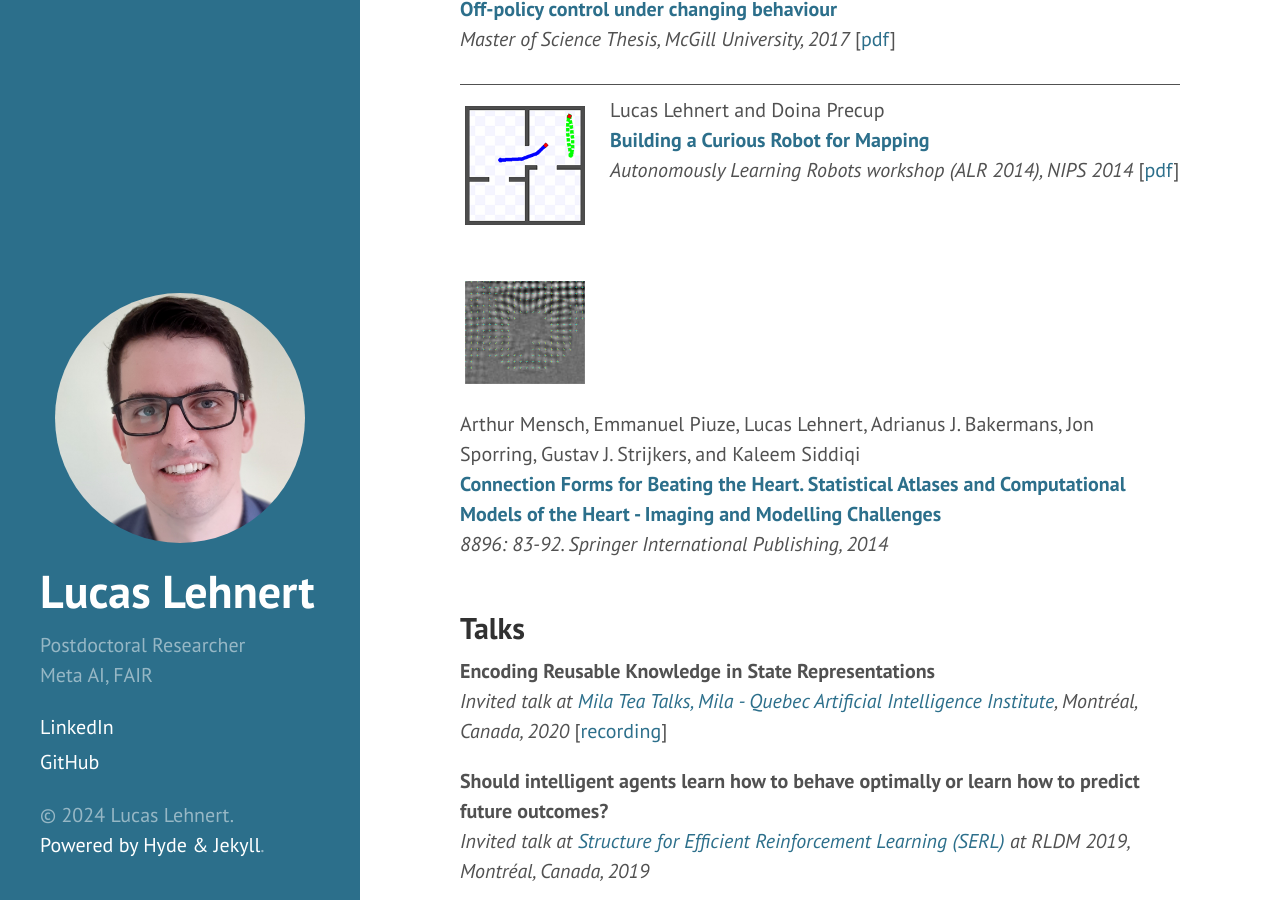
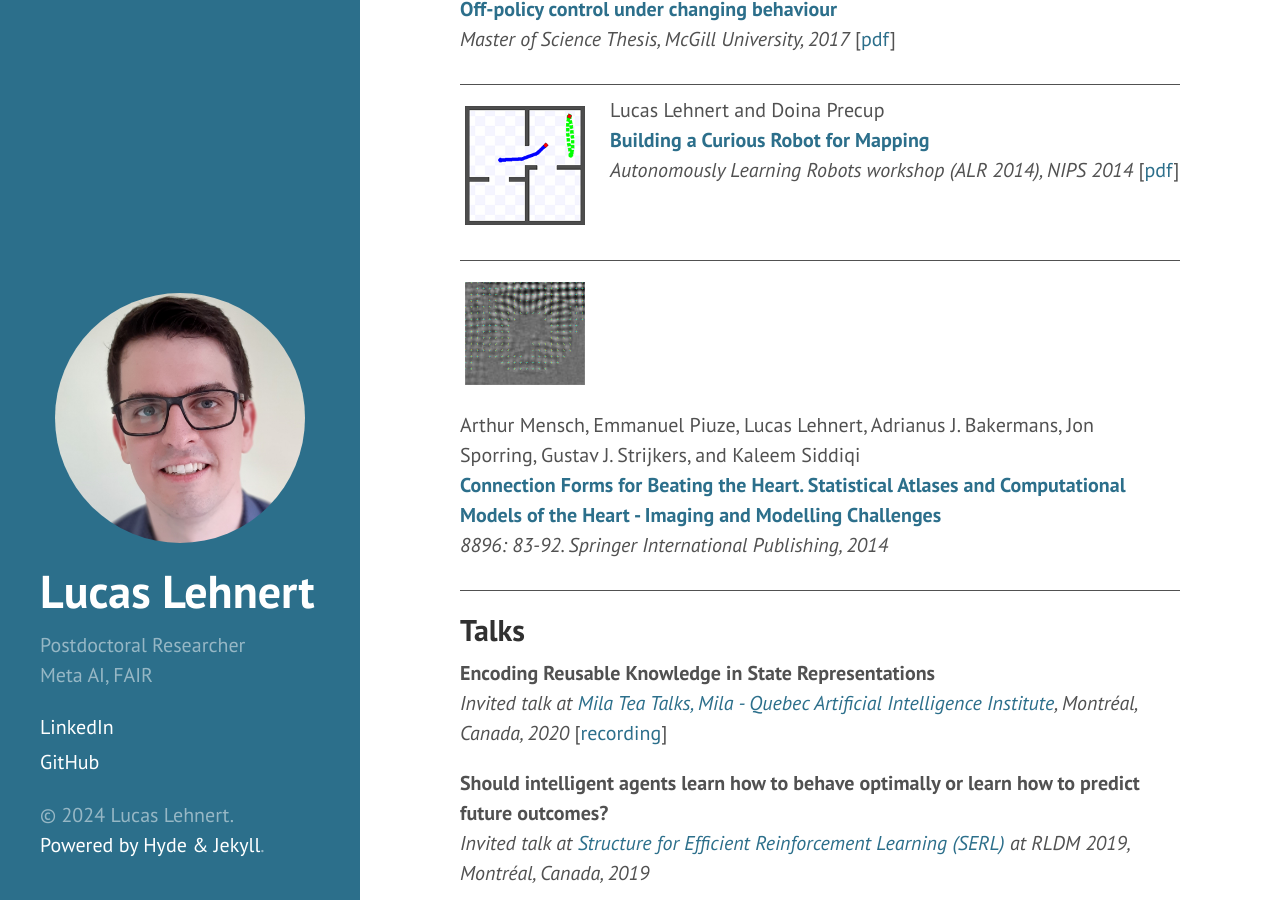
Before and after one commit to lucaslehnert/lucaslehnert.github.io, a Jekyll site: the page built from index.html, in a window 1280 px wide and 900 px high, scrolled down 3343 px. Built offline with Jekyll 4.4.1, drawn with Linux system fonts in a browser that asks for light colours; Markdown is read by kramdown in place of the engine named in the settings; the list of posts is cut into pages by our own code.

Commit message:
updating style

```diff
--- a/index.html
+++ b/index.html
@@ -223,6 +223,8 @@ title: Home
       </div>
     </div>
 
+    <div class="h-line" />
+
     <div class="publication">
       <div class="publication-img">
         <img src="public/images/HeartMRI.png" />
@@ -235,6 +237,8 @@ title: Home
         </p>
       </div>
     </div>
+
+    <div class="h-line" />
   </div>
 
   <div class="section">
```
